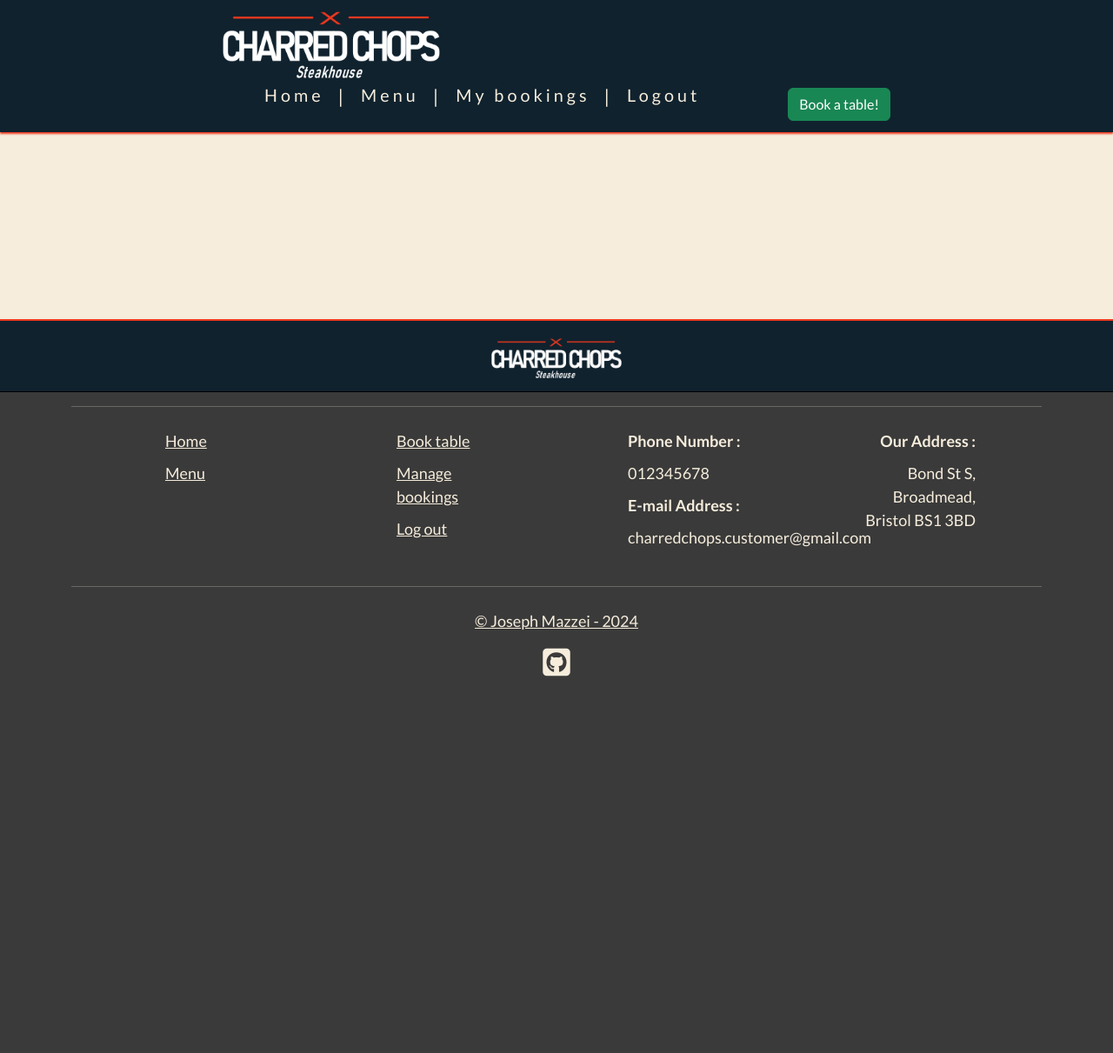
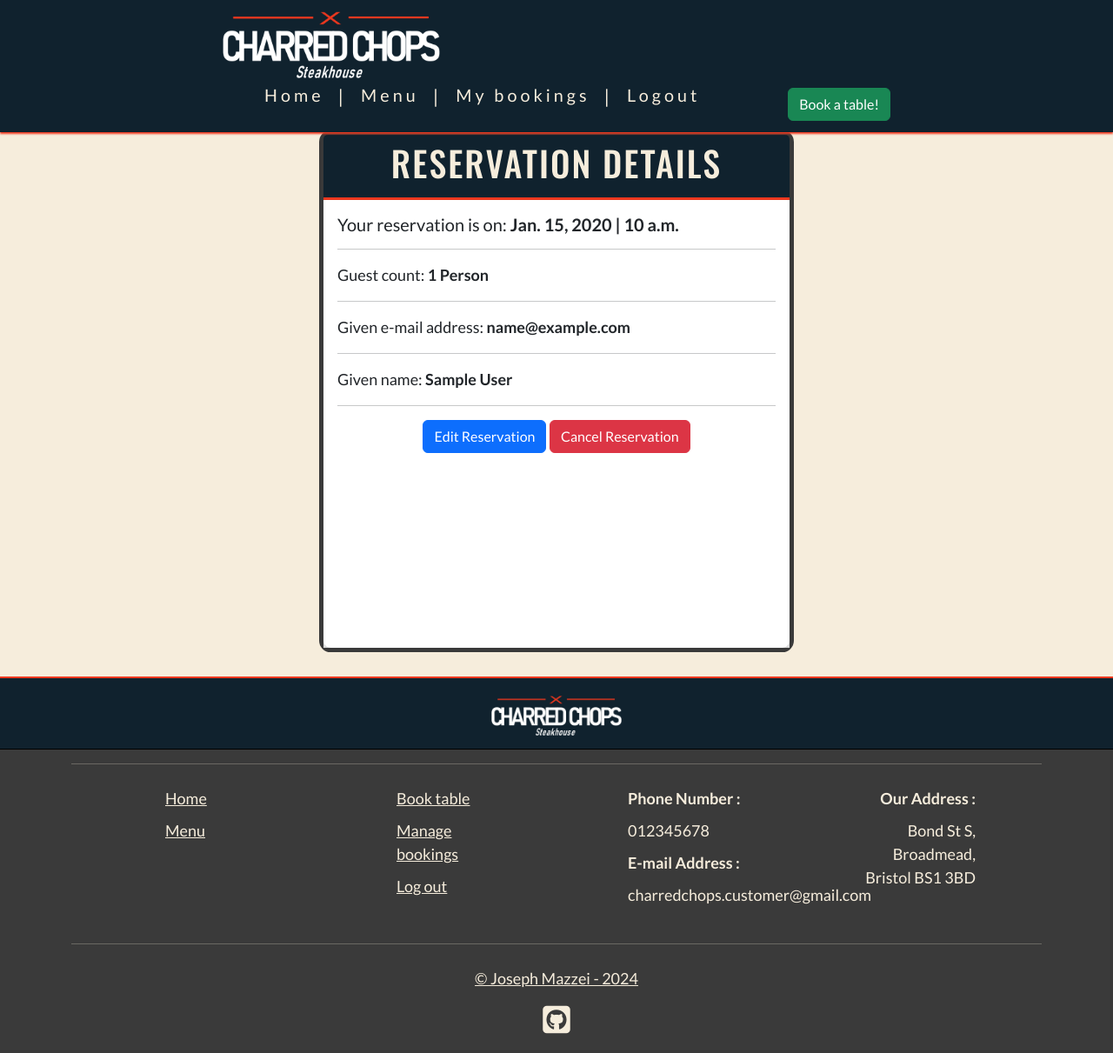
Before and after one commit to jomazzei/charredchops, a Django app: a page that uses booking/templates/booking/booking_details.html in a window 1280 px wide. Shown: the whole page at 87% size. Before the commit the page ends 778 px from the top, so only its background shows below. Run offline with Django 4.2, Linux system fonts and the light colour scheme; a user stored in the database is signed in; tables that the repository leaves empty hold one stand-in row (values such as "Sample post"); some libraries are stand-ins or nearby versions; some web fonts are replaced.

Commit message:
Sweep style detailed item view

```diff
--- a/booking/templates/booking/booking_details.html
+++ b/booking/templates/booking/booking_details.html
@@ -5,6 +5,68 @@
 
 {% block content %}
 
-    <h1>A Single Reservation</h1>
+<div class="container" id="detail-container">
+
+    <div class="row justify-content-center">
+
+        <div class="col-6">
+
+            <div class="card" id="detailed-booking-card">
+                <div class="card-header text-center">
+                    <h1 id="reservation-details-header">Reservation details</h1>
+                </div>
+
+                <div class="card-body">
+                    <h5 class="card-title">
+                        Your reservation is on:
+                        <strong>
+                            {{ reservation.booking_date }} |
+                            {{ reservation.booking_time }}
+                        </strong>
+                    </h5>
+
+                    <hr>
+
+                    <div>
+                        <p class="card-text">
+                            Guest count:
+                            <strong>
+                                {% if reservation.guest_count >= 2 %}
+                                {{ reservation.guest_count }} People
+                                {% else %}
+                                {{ reservation.guest_count }} Person
+                                {% endif %}
+                            </strong>
+                        </p>
+                        <hr>
+                        <p class="card-text">
+                            Given e-mail address:
+                            <strong>
+                                {{ reservation.email }}
+                            </strong>
+                        </p>
+                        <hr>
+                        <p class="card-text">
+                            Given name:
+                            <strong>
+                                {{ reservation.cust_fname }} {{ reservation.cust_lname }}
+                            </strong>
+                        </p>
+                        <hr>
+                    </div>
+                    <div id="detail-buttons" class="text-center">
+                        <button class="btn btn-primary">Edit Reservation</button>
+                        <button class="btn btn-danger delete-button">Cancel Reservation</button>
+                    </div>
+
+                </div>
+
+            </div>
+
+        </div>
+
+    </div>
+
+</div>
 
 {% endblock %}
--- a/booking/views.py
+++ b/booking/views.py
@@ -87,6 +87,7 @@ def booking_details(request, slug):
     queryset = Reservation.objects.all()
     reservation = get_object_or_404(queryset, slug=slug)
 
+    # Checks for owner of reservation item vs. the user visiting url
     if request.user == reservation.customer:
         return render(request, "booking/booking_details.html",
                   {
--- a/static/css/style.css
+++ b/static/css/style.css
@@ -88,7 +88,7 @@ nav {
 /* ---------------------- General */
 main {
     margin-top: 100px;
-    margin-bottom: 50px;
+    margin-bottom: 30px;
 }
 
 /* ---------------------- Footer */
@@ -239,6 +239,8 @@ footer a {
 
 
 /* -------------------------------------------------------------- MY BOOKINGS */
+
+/* ---------------------- List items */
 .booking-row-split {
     margin-top: 20px;
     margin-bottom: 10px;
@@ -278,3 +280,26 @@ footer a {
 .drop-shadow {
     box-shadow: 5px 6px rgb(112, 112, 112);
 }
+
+/* ---------------------- Detailed view */
+#detail-container {
+    margin-top: 50px;
+}
+
+#detailed-booking-card {
+    height: 600px;
+    border: 5px solid #3a3a3a;
+    border-radius: 0.825rem;
+}
+
+#detailed-booking-card .card-header {
+    border-bottom: 3px solid #ed381f;
+}
+
+#reservation-details-header {
+    color: #f6eddc;
+}
+
+#detail-buttons {
+
+}
--- a/static/js/script.js
+++ b/static/js/script.js
@@ -1,5 +1,5 @@
 // Booking list cards
-const bookingCards = document.getElementsByClassName("card");
+const bookingCards = document.getElementsByClassName("bookingCardItem");
 
 for (let i = 0; i < bookingCards.length; i++) {
     // Add event listener for mouseover
```
